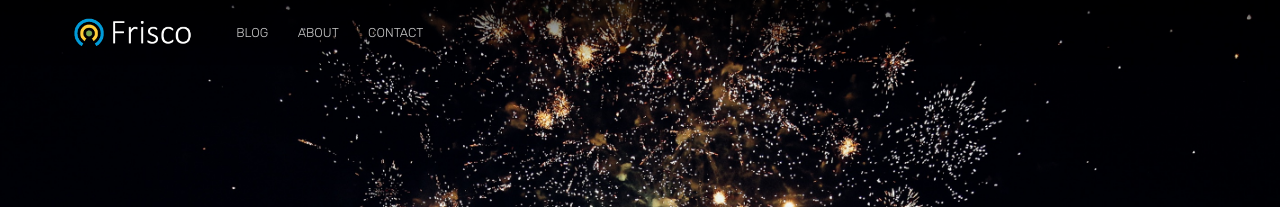
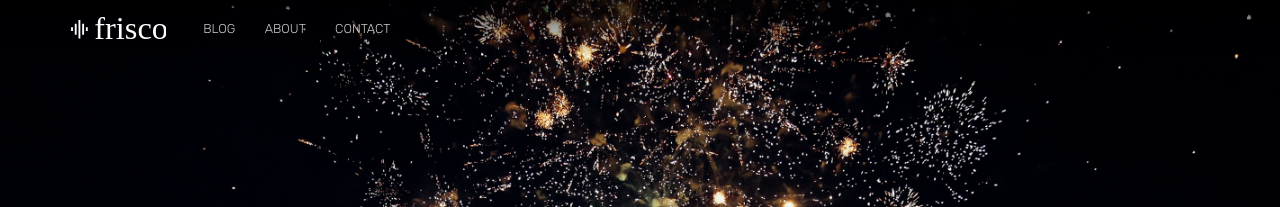
Before and after one commit to GeorgePhillips/frisco-jekyll-template, a Jekyll site: the page built from index.html, in a window 1280 px wide. Shown: the top 207 px of the page. Built offline with Jekyll 4.4.1, drawn with Linux system fonts in a browser that asks for light colours; nearby versions of some CDN libraries.

Commit message:
consistency

```diff
--- a/_layouts/default.html
+++ b/_layouts/default.html
@@ -5,7 +5,7 @@
 	<meta charset="utf-8">
 	<link href="https://fonts.googleapis.com/css?family=Lato:300|Rubik:300" rel="stylesheet">
 	<link rel="stylesheet" href="{{ site.baseurl }}/css/screen.css">
-	<link rel="icon" type="image/png" href="{{ site.baseurl }}/images/favicon.png">
+	<link rel="icon" type="image/png" href="{{ site.baseurl }}/favicon.png">
 	<meta name="viewport" content="initial-scale=1.0, minimum-scale=1.0, maximum-scale=1.0, user-scalable=no">
 	{% seo %}
 	{% feed_meta %}
@@ -26,8 +26,8 @@
 			<div class="container">
 				<div class="company-name">
 					<a href="{{ site.baseurl }}/">
-						<span class="dark-logo"><img src="{{ site.baseurl }}/images/logo/dark.png" alt="dark frisco logo" width="129" height="42"></span>
-						<span class="light-logo"><img src="{{ site.baseurl }}/images/logo/light.png" alt="light frisco logo" width="129" height="42"></span>
+						<span class="dark-logo"><img width="96" height="25" src="{{ site.baseurl }}/images/logo/dark.svg" alt="dark frisco logo"></span>
+						<span class="light-logo"><img width="96" height="25" src="{{ site.baseurl }}/images/logo/light.svg" alt="light frisco logo"></span>
 					</a>
 				</div>
 				{% include navigation.html %}
--- a/_sass/footer.scss
+++ b/_sass/footer.scss
@@ -93,6 +93,10 @@ footer {
 	margin: 0 0 5px 0;
 	clear: both;
 
+	a {
+		color: #999;
+	}
+
 	@media #{$desktop} {
 		clear: none;
 		padding: 16px 0;
--- a/_sass/layout.scss
+++ b/_sass/layout.scss
@@ -38,7 +38,7 @@ header {
 	}
 
 	&.header-background {
-		background: rgba(255,255,255,.9);
+		background: rgba(255,255,255,.95);
 		color: #333;
 		box-shadow: 0px 0px 10px rgba(0,0,0,0.2);
 		transition: all 0.5s ease;
@@ -85,7 +85,7 @@ header {
 		display: inline-block;
 
 		img {
-			height: 35px;
+			height: 25px;
 		}
 	}
 }
--- a/_sass/navigation.scss
+++ b/_sass/navigation.scss
@@ -20,10 +20,10 @@ nav {
 	font-size: .8em;
 	width: 100%;
 	position: relative;
-	top: -13px;
+	top: -7px;
+	text-shadow: none;
 
 	@media #{$mid-point} {
-		padding: 0 20px;
 		padding: 0 20px;
 		display: inline;
 	}
@@ -31,15 +31,13 @@ nav {
 
 	a {
 		margin: 0 3px;
-		padding: 20px 10px;
+		padding: 14px 10px;
 		border-bottom: 1px solid rgba(255,255,255,0);
 		color: rgba(255,255,255,.8);
 		display: none;
-		text-shadow: 1px 1px 1px rgba(0,0,0,.2);
 
 		@media #{$mid-point} {
 			display: inline;
-			padding: 20px 10px;
 		}
 
 
```
Also changed, not shown: apple-touch-icon.png (added), favicon.png (added), images/favicon.png (deleted), images/logo/dark.png, images/logo/dark.svg (added), images/logo/light.svg (added), siteicon.png (added), touch-icon.png (added).
